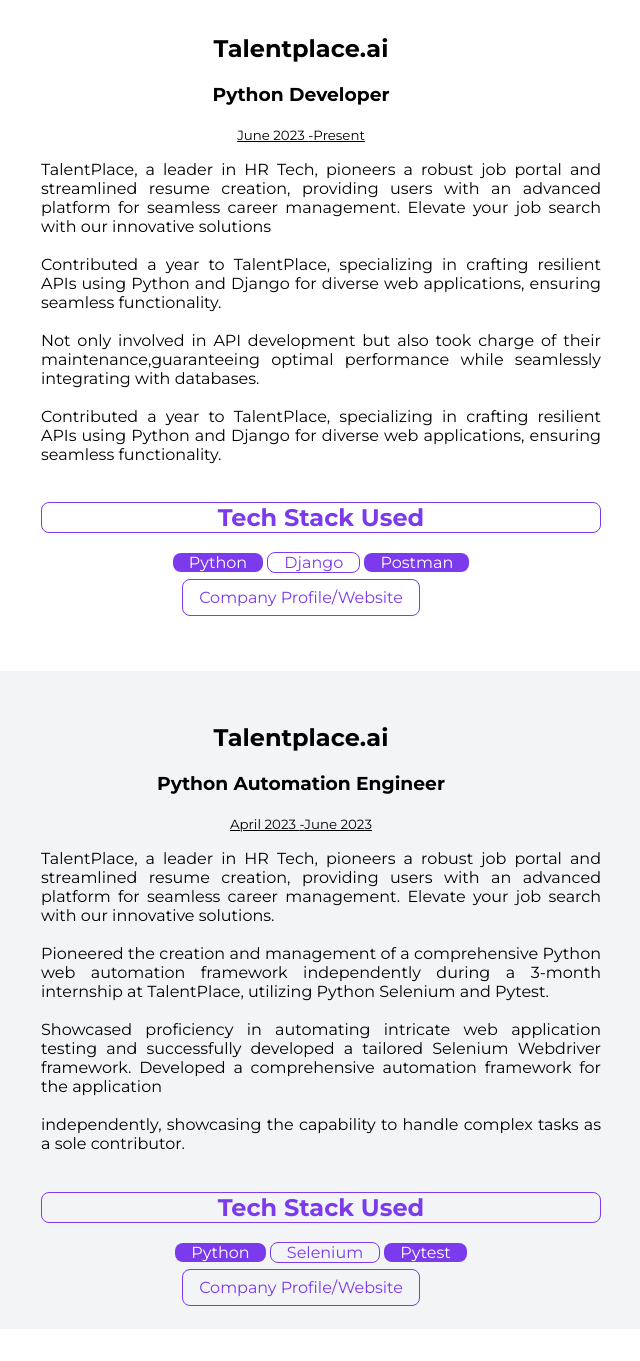
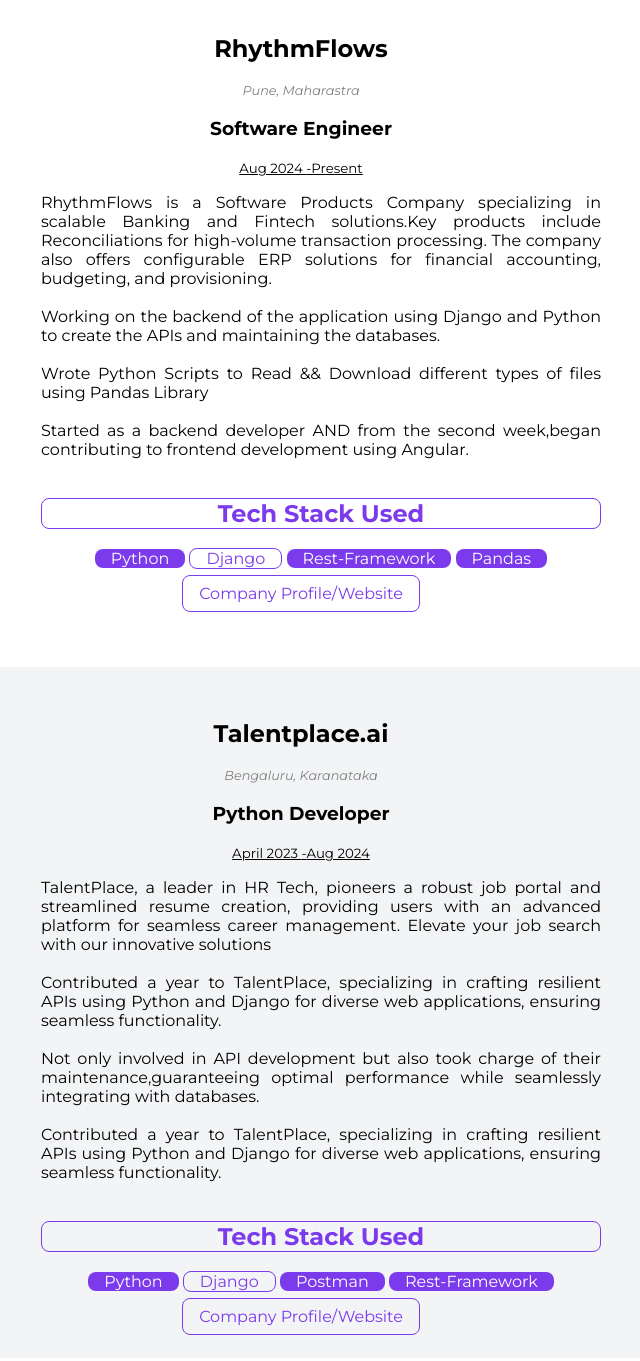
Before and after one commit to amithuu/learn-front-end, a plain HTML site: page experience.html in a window 1280 px wide. Shown: the part 160-1521 px from the top of the page, without its empty margins (339-979 px from the left). Drawn offline with Linux system fonts and the light colour scheme.

Commit message:
changes done for rhythmflows

```diff
--- a/experience.html
+++ b/experience.html
@@ -25,9 +25,37 @@
 
     <section class = 'section '>
         <div class = 'container container-center'>
+            <h1>RhythmFlows</h1>
+            <span class="location-tag"> Pune, Maharastra</span>
+            <h3>Software Engineer</h3>
+            <small class = 'small'>Aug 2024 <span>-Present</span></small>
+
+            <ul class = 'no list-no-bullets'>
+                <li class = 'list-center'>RhythmFlows is a Software Products Company specializing in scalable Banking and Fintech solutions.Key products include Reconciliations for high-volume transaction processing. The company also offers configurable ERP solutions for financial accounting, budgeting, and provisioning.</li><br>
+                <li class = 'list-center'>Working on the backend of the application using Django and Python to create the APIs and maintaining the databases.</li><br>
+                <li class = 'list-center'> Wrote Python Scripts to Read && Download different types of files using Pandas Library </li><br>
+                <li class = 'list-center'> Started as a backend developer AND from the second week,began contributing to frontend development using Angular.</li><br>
+            </ul>
+
+            <ul class = 'no list-no-bullets'>
+                <h1 class ='secondary-link h1'>Tech Stack Used</h1>
+
+                <li class = 'list-item-inline primary-link'>Python</li>
+                <li class = 'list-item-inline secondary-link'>Django</li>
+                <li class = 'list-item-inline primary-link'>Rest-Framework</li>
+                <li class = 'list-item-inline primary-link'>Pandas</li>
+            </ul>
+
+            <a class = 'link secondary-link' href="https://www.rhythmflows.com/">Company Profile/Website</a>
+        </div>
+    </section>
+
+    <section class = 'section off-white'>
+        <div class = 'container container-center'>
             <h1>Talentplace.ai</h1>
+            <span class="location-tag"> Bengaluru, Karanataka</span>
             <h3>Python Developer</h3>
-            <small class = 'small'>June 2023 <span>-Present</span></small>
+            <small class = 'small'>April 2023 <span class="heading-inverter">-</span>Aug 2024</small>
 
             <ul class = 'no list-no-bullets'>
                 <li class = 'list-center'>TalentPlace, a leader in HR Tech, pioneers a robust job portal and streamlined resume creation, providing users with an advanced platform for seamless career management. Elevate your job search with our innovative solutions</li><br>
@@ -37,36 +65,12 @@
             </ul>
 
             <ul class = 'no list-no-bullets'>
-                <h1 class ='secondary-link h1'>Tech Stack Used</h1>
+                <h1 class = 'secondary-link h1'>Tech Stack Used</h1>
 
                 <li class = 'list-item-inline primary-link'>Python</li>
                 <li class = 'list-item-inline secondary-link'>Django</li>
                 <li class = 'list-item-inline primary-link'>Postman</li>
-            </ul>
-
-            <a class = 'link secondary-link' href="https://www.talentplace.ai/">Company Profile/Website</a>
-        </div>
-    </section>
-
-    <section class = 'section off-white'>
-        <div class = 'container container-center'>
-            <h1>Talentplace.ai</h1>
-            <h3>Python Automation Engineer</h3>
-            <small class = 'small'>April 2023 <span class="heading-inverter">-</span>June 2023</small>
-
-            <ul class = 'no list-no-bullets'>
-                <li class = 'list-center'>TalentPlace, a leader in HR Tech, pioneers a robust job portal and streamlined resume creation, providing users with an advanced platform for seamless career management. Elevate your job search with our innovative solutions.</li><br>
-                <li class = 'list-center'>Pioneered the creation and management of a comprehensive Python web automation framework independently during a 3-month internship at TalentPlace, utilizing Python Selenium and Pytest.</li><br>
-                <li class = 'list-center'>Showcased proficiency in automating intricate web application testing and successfully developed a tailored Selenium Webdriver framework. Developed a comprehensive automation framework for the application</li><br>
-                <li class = 'list-center'>independently, showcasing the capability to handle complex tasks as a sole contributor.</li><br>
-            </ul>
-
-            <ul class = 'no list-no-bullets'>
-                <h1 class = 'secondary-link h1'>Tech Stack Used</h1>
-
-                <li class = 'list-item-inline primary-link'>Python</li>
-                <li class = 'list-item-inline secondary-link'>Selenium</li>
-                <li class = 'list-item-inline primary-link'>Pytest</li>
+                <li class = 'list-item-inline primary-link'>Rest-Framework</li>
             </ul>
 
             <a class = 'link secondary-link' href="https://www.talentplace.ai/">Company Profile/Website</a>
@@ -88,7 +92,6 @@
             </li>
         </ul>
     </footer>
-    <!-- <div style="height: 30vmin;"></div> -->
 
 </body>
 </html>
--- a/lib/components.css
+++ b/lib/components.css
@@ -43,6 +43,7 @@ body{
     border-radius: 0.5rem;
     color: white;
 }
+
 
 .secondary-link{
     color: var(--primary-color);
--- a/styles.css
+++ b/styles.css
@@ -148,3 +148,12 @@ body{
 .prj1{
     margin-top: 30px;
 }
+
+
+.location-tag {
+    font-size: 0.8em; /* Smaller size for the tag */
+    color: gray;      /* Subtle color for the location */
+    display: block;   /* Places it below the header */
+    margin-top: 5px;  /* Adds some space below the header */
+    font-style: italic; /* Optional: makes it look more like a tag */
+  }
```
Also changed, not shown: index.html (+1 -1 lines).
